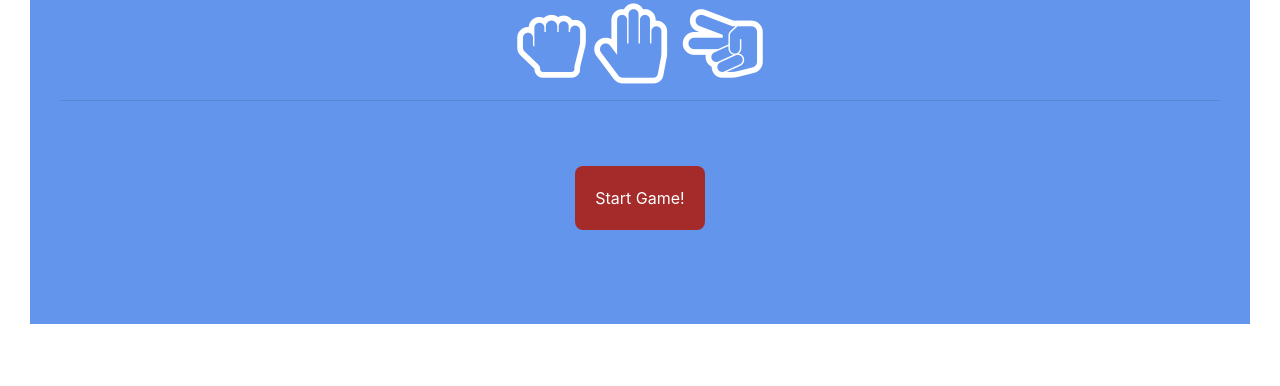
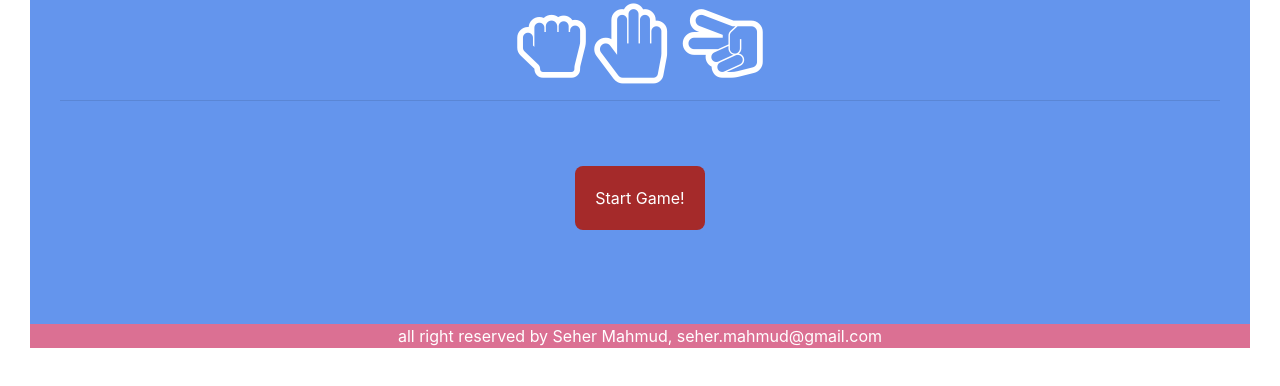
Before and after one commit to sehermahmud/rock-paper-scissors-game, a website: page index.html in a window 1280 px wide. Shown: the part 336-722 px from the top of the page. Drawn offline with nearby package versions, Linux system fonts and the light colour scheme; a web font is replaced by a local one.

Commit message:
Added the footer

```diff
--- a/index.html
+++ b/index.html
@@ -26,6 +26,11 @@
             <hr />
             <br />
             <button id="start-game-btn" type="button" class="btn btn-outline-danger button">Start Game!</button>
+            <br />
+            <br />
+        </div>
+        <div class="footer">
+            <p>all right reserved by Seher Mahmud, seher.mahmud@gmail.com</p>
         </div>
     </body>
 </html>
```
